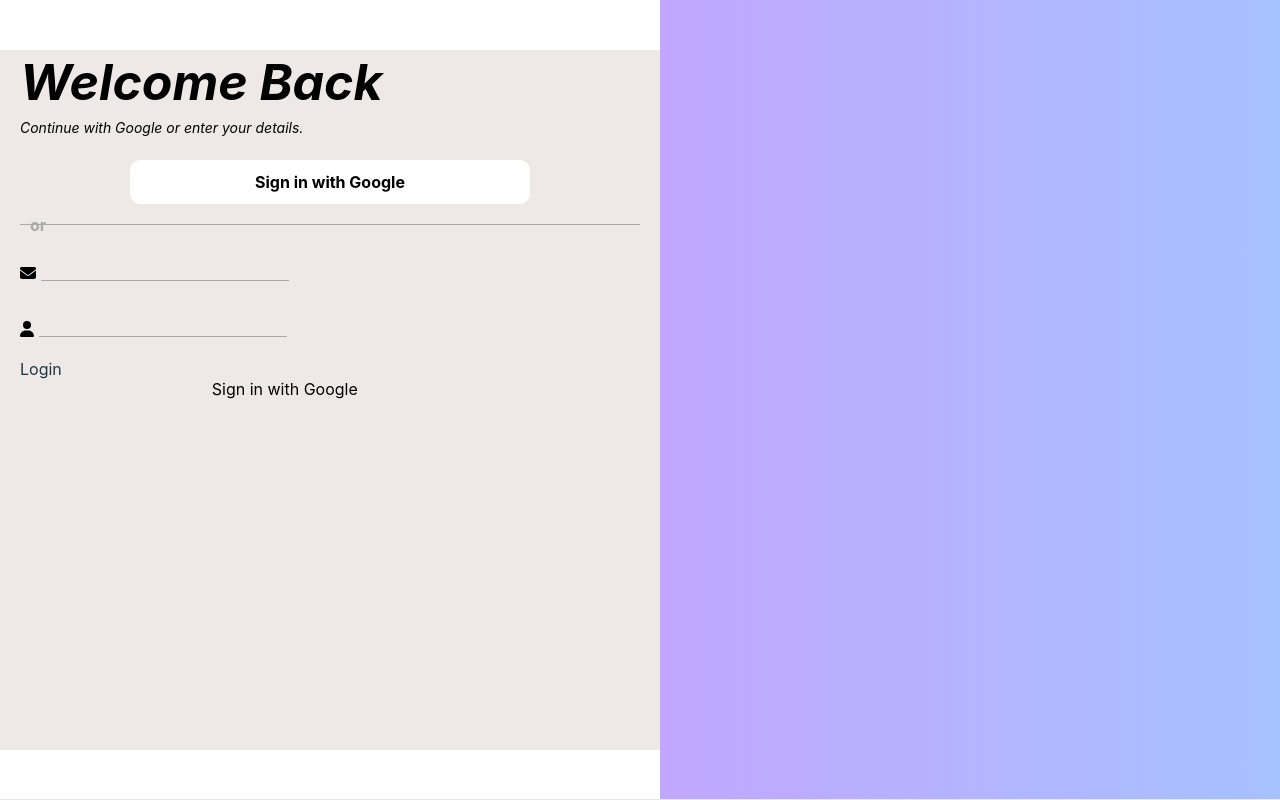
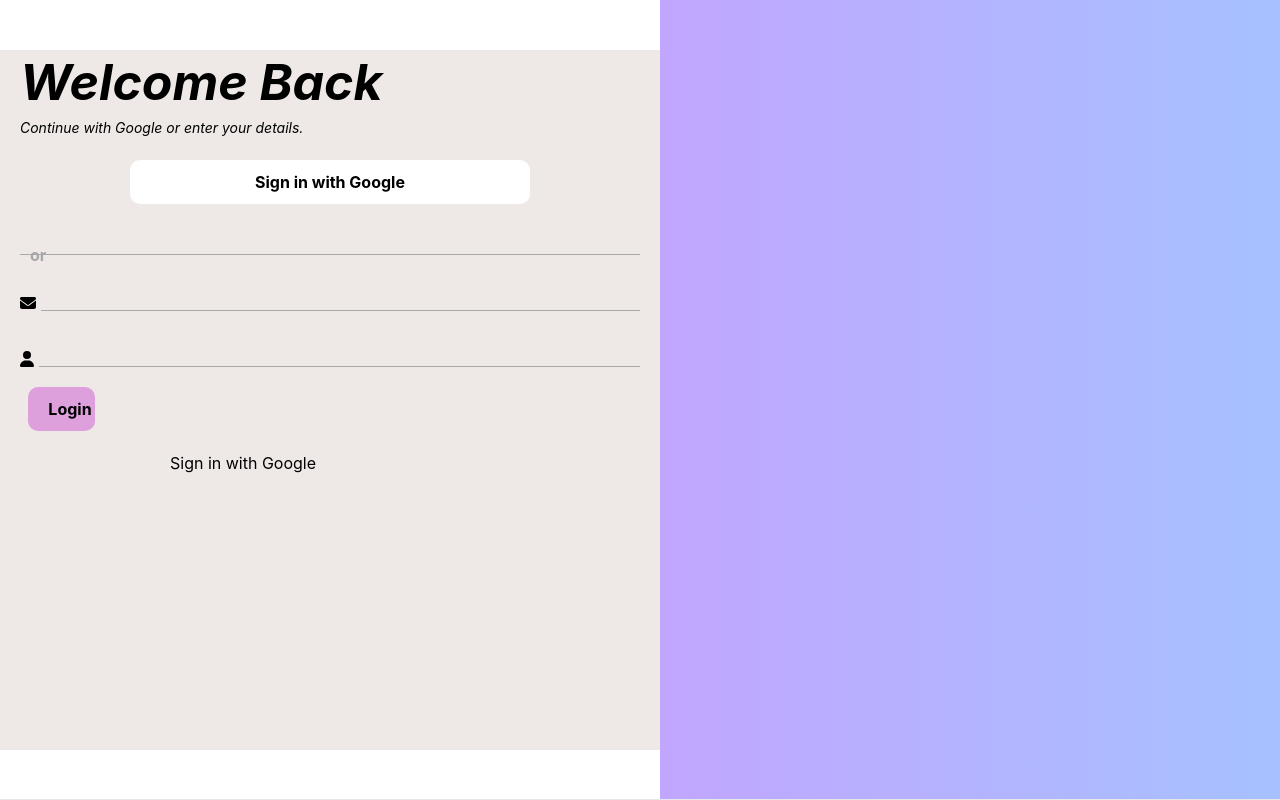
Before and after one commit to aratafujii2025/indie-chain, a React (Vite) app in the folder Frontend/: page /login in a window 1280 px wide. Built offline with nearby package versions, Linux system fonts and the light colour scheme.

Commit message:
i need help, figma version is a bit complicated for me

```diff
--- a/Frontend/src/index.css
+++ b/Frontend/src/index.css
@@ -105,6 +105,7 @@
   padding: bottom 2px;
   background-color:transparent;
   color:black;
+  width:100%;
 
 }
 
@@ -134,10 +135,12 @@
 }
 
 .divider-line {
+  margin-top:50px;
   flex-grow: 1;
   height: 1px;
   background-color: darkgray;
   opacity: 0.5; /* Adjust the opacity as needed */
+  width:100%;
 }
 .or-text {
   margin: 0 10px; /* Add margin to the "or" text */
@@ -167,9 +170,33 @@
   max-width:400px;
   margin-left:auto;
   margin-right:auto;
+  margin-bottom:50px;
 }
 
 .google-signin-text {
   color: black;
   font-weight: bold;
 }
+
+.login-button-container {
+  margin-top: 20px; /* Add margin-top to create space */
+  display: flex;
+  justify-content: center;
+}
+
+.login-button {
+  background-color: plum;
+  color: #000000;
+  border: none;
+  padding: 10px 20px;
+  border-radius:10px;
+  cursor: pointer;
+  font-size: 16px;
+  font-weight: bold;
+  width:80%;
+  max-width:400%;
+  margin-left:auto;
+  margin-right:auto;
+
+  /* Add any other desired styles for the login button */
+}
--- a/Frontend/src/pages/Login.tsx
+++ b/Frontend/src/pages/Login.tsx
@@ -61,7 +61,9 @@
             />
             <hr className={`underline ${username ? 'filled' : ''}`} />
           </div>
-          <button type="submit">Login</button>
+          <button className="login-button-container">
+            <button className="login-button">Login</button>
+          </button>
 
           <button className="googlelogin">Sign in with Google</button>
         </form>
```
